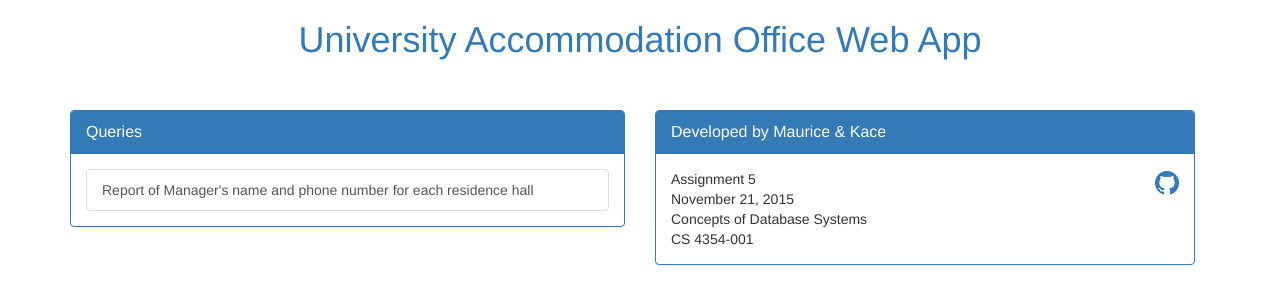
After one commit to mothepro/University-Database, a PHP site: template tpl/home.twig in a window 1280 px wide. The commit adds this page. Shown: the top 304 px of the page. Run offline with PHP 8.4, Linux system fonts and the light colour scheme; the template is opened without the code that fills it, so the values that code supplies are empty; some libraries are stand-ins or nearby versions.

Commit message:
Added font awesome and a generic header Created a home page with 2 sections

```diff
--- a/tpl/body.twig
+++ b/tpl/body.twig
@@ -2,13 +2,17 @@
 <html class="dev no-js">
 <head>
 	<meta charset="utf-8">
-	<title>{% block title %}{% endblock %}{% if block('title') %}{{ ' &#183; ' | raw }}{% endif %}Assignment 5</title>
+	<title>{% block title %}{% endblock %}{% if block('title') %}{{ ' &#183; ' | raw }}{% endif %}University Accommodation Office</title>
 	<meta name="viewport" content="width=device-width, initial-scale=1.0, maximum-scale=1.0, user-scalable=0">
 	<meta name="apple-mobile-web-app-capable" content="yes">
 	<meta name="apple-mobile-web-app-status-bar-style" content="black-translucent">
 	<link rel="stylesheet" href="https://maxcdn.bootstrapcdn.com/bootstrap/3.3.5/css/bootstrap.min.css" integrity="sha512-dTfge/zgoMYpP7QbHy4gWMEGsbsdZeCXz7irItjcC3sPUFtf0kuFbDz/ixG7ArTxmDjLXDmezHubeNikyKGVyQ==" crossorigin="anonymous">
+	<link rel="stylesheet" href="https://maxcdn.bootstrapcdn.com/font-awesome/4.4.0/css/font-awesome.min.css">
 </head>
 <body>
-	<div class="container">{% block body %}{% endblock %}</div>
+	<div class="container">
+		<h1 class="text-center"><a href="/">University Accommodation Office Web App</a></h1><br><br>
+		{% block body %}{% endblock %}
+	</div>
 </body>
 </html>
--- /dev/null
+++ b/tpl/home.twig
@@ -0,0 +1,28 @@
+{% extends 'body.twig' %}
+
+{% block body %}
+	<div class="list-group col-sm-6">
+		<div class="panel panel-primary">
+			<div class="panel-heading">
+				<div class="panel-title">Queries</div>
+			</div>
+			<div class="panel-body">
+				<a class="list-group-item" href="/one">Report of Manager's name and phone number for each residence hall</a>
+			</div>
+		</div>
+	</div>
+	<div class="col-sm-6">
+		<div class="panel panel-primary">
+			<div class="panel-heading">
+				<div class="panel-title">Developed by Maurice & Kace</div>
+			</div>
+			<div class="panel-body">
+				<a href="https://github.com/mothepro/University-Database" class="pull-right"><i class="fa fa-github fa-2x"></i></a>
+				Assignment 5<br>
+				<datetime>November 21, 2015</datetime><br>
+				Concepts of Database Systems<br>
+				CS 4354-001<br>
+			</div>
+		</div>
+	</div>
+{% endblock %}
```
